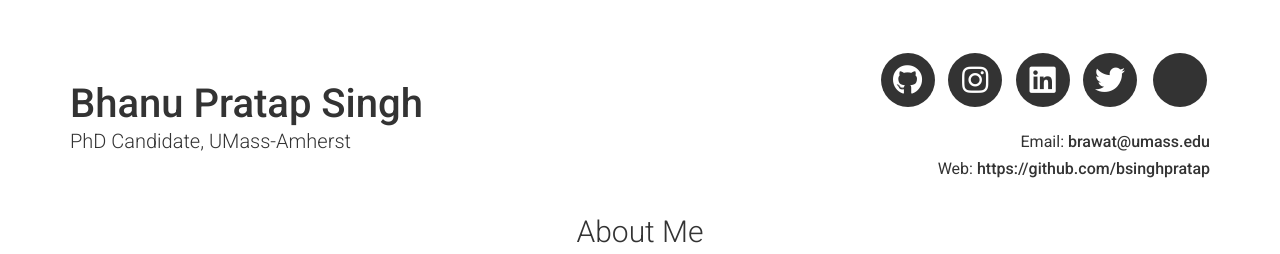
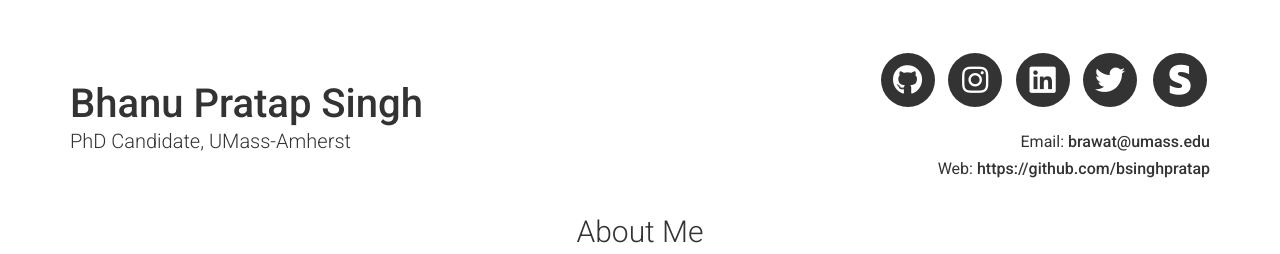
Before and after one commit to bsinghpratap/bsinghpratap.github.io, a Jekyll site: the page built from index.md, in a window 1280 px wide. Shown: the top 254 px of the page. Built offline with Jekyll 4.4.1, drawn with Linux system fonts in a browser that asks for light colours; nearby versions of some CDN libraries.

Commit message:
sourcerer

```diff
--- a/_config.yml
+++ b/_config.yml
@@ -29,8 +29,8 @@ orcid_username:
 # Additional icon links
 additional_links:
 - title: Sourcerer.io Link
-  icon: /images/sourcerer.png
-  url: fa-stripe-s
+  icon: fa-stripe-s
+  url: https://sourcerer.io/bsinghpratap
 
 
 # - title: another link
```
